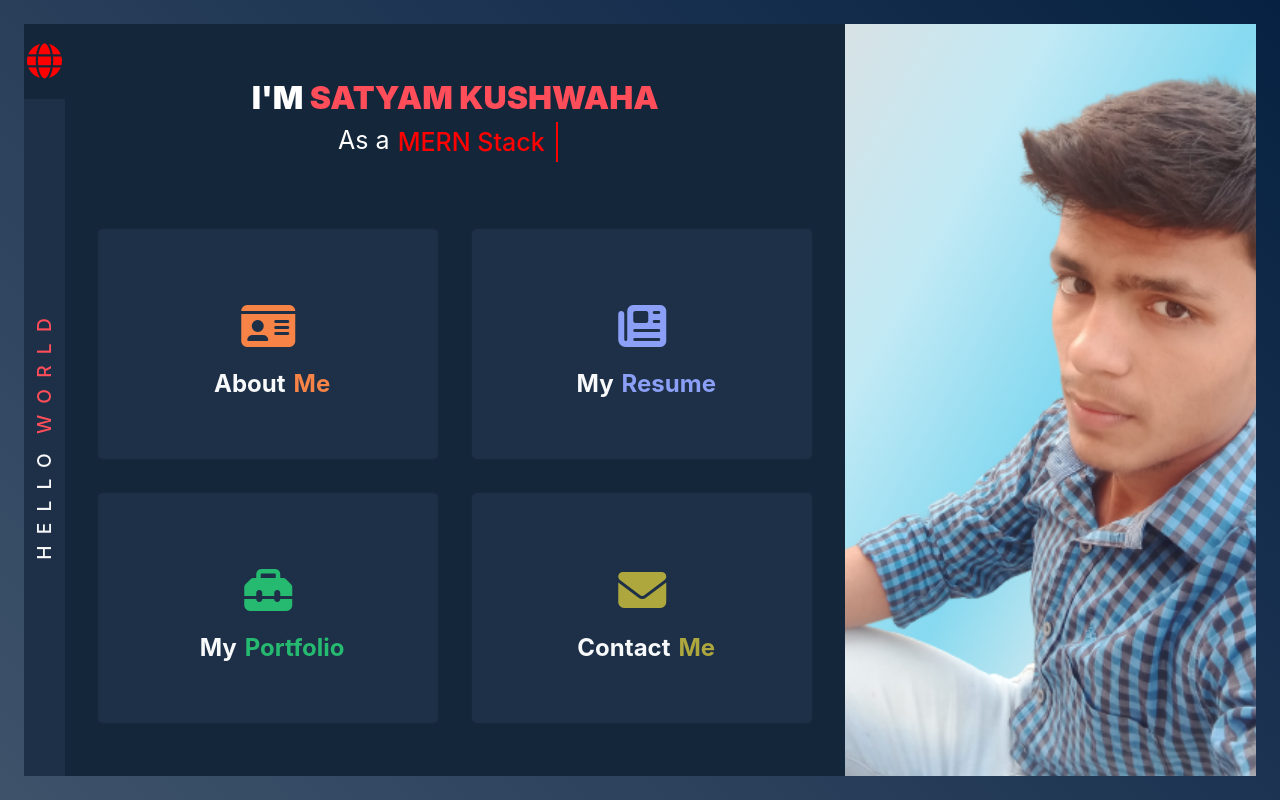
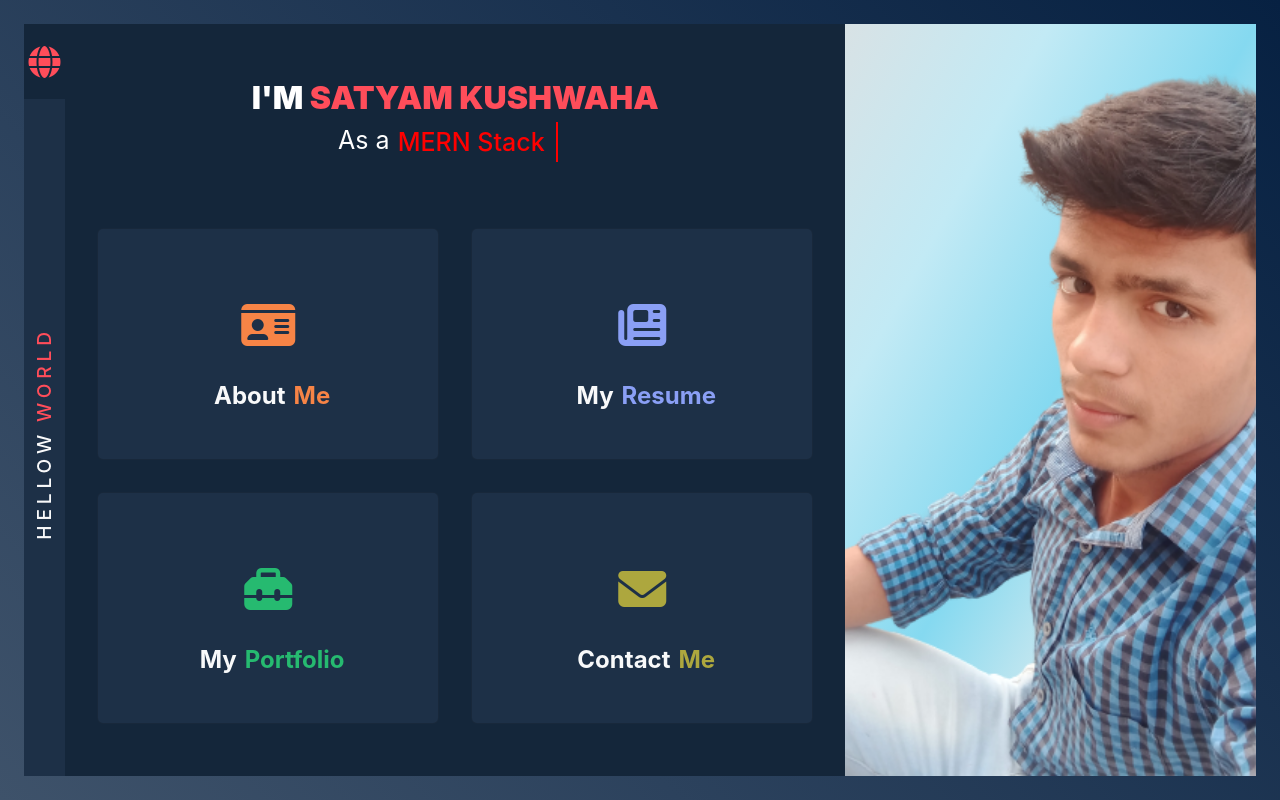
Before and after one commit to satyamkushwaha11/MyPortfolio, a React (Create React App) app: page / in a window 1280 px wide. Built offline with nearby package versions, Linux system fonts and the light colour scheme.

Commit message:
change side bar with card click is done

```diff
--- a/src/App.css
+++ b/src/App.css
@@ -107,9 +107,12 @@
 }
 
 .sideBar_logo {
-  font-size: 35px;
-  color: red;
+  font-size: 32px;
+  /* color: red; */
 
+}
+.sideBar_logo2{
+  font-size: 1.7rem !important;
 }
 
 .sideBar_text_container {
@@ -130,7 +133,7 @@
   text-transform: uppercase;
 
   font-weight: 700;
-  letter-spacing: 0.7em;
+  letter-spacing: 0.3em;
 }
 
 .sideBar_text>div {
--- a/src/App.js
+++ b/src/App.js
@@ -1,17 +1,23 @@
+import React, { createContext, useState } from "react";
+import "./App.css";
+import Layout from "./components/Layout";
+import MainPage from "./pages/MainPage";
 
-import './App.css';
-import Layout from './components/Layout';
-import MainPage from './pages/MainPage';
+export const UserContext = createContext();
 
 function App() {
+  const [color, setColor] = useState("text-red");
+  const [text, setText] = useState("Hellow World");
+  const [icon,setIcon]=useState("")
+
   return (
-    <div className="App p-md-4 p-0">
-     {/* <div className=' h-100 w-100 position-relative  '> */}
-      <Layout>
-        <MainPage></MainPage>
-      </Layout>
-     {/* </div> */}
-    </div>
+    <UserContext.Provider value={{ color, setColor,text, setText,icon,setIcon}}>
+      <div className="App p-md-4 p-0">
+        <Layout>
+          <MainPage></MainPage>
+        </Layout>
+      </div>
+    </UserContext.Provider>
   );
 }
 
--- a/src/components/ContentBox.jsx
+++ b/src/components/ContentBox.jsx
@@ -1,20 +1,30 @@
-import React from 'react'
+import React, { useContext } from 'react'
 import MyText from '../components/Text'
+import { UserContext } from '../App';
+
 
 function ContentBox(props) {
+  const {setColor,setText,setIcon}=useContext(UserContext)
   console.log(props, 'oooooooooooooo');
 
-  const text = props.text
+  const handleChange=()=>{
+    console.log("sdfsad");
+    setColor(props.textColor)
+    setText(props.text)
+    setIcon(props.image)
+  }
+
+  // const text = props.text
   return (
-    <div className=' contentBox col-12 col-md-6 p-3'>
+    <div className=' contentBox col-12 col-md-6 p-3 btn border-0' onClick={handleChange} >
 
       <div className='card contentBox_card  w-100 h-100'>
-        <div className={`contentBox_card_img my-3 ${props.textColor}`}>
+        <div className={`contentBox_card_img my-3 fa-3x ${props.textColor}`}>
           {/* {props.children} */}
           {props.image()}
         </div>
         <div className='contentBox_card_heading'>
-          <MyText textColor={props.textColor} textSize={'1.5rem'} className="fw-bolder">{text}</MyText>
+          <MyText textColor={props.textColor} textSize={'1.5rem'} className="fw-bolder">{props.text}</MyText>
           {/* {text} */}
         </div>
       </div>
--- a/src/components/Icons.jsx
+++ b/src/components/Icons.jsx
@@ -2,25 +2,25 @@ import React from 'react'
 
 export const AboutMeIcon=()=>{
     return(
-        <i class="fas fa-id-card fa-3x"/>
+        <i class="fas fa-id-card "/>
     )
 }
 
 export const MyResumeIcon=()=>{
     return(
-        <i class="fas fa-newspaper fa-3x"/>
+        <i class="fas fa-newspaper "/>
     )
 }
 
 export const MyPortfolioIcon=()=>{
     return(
-        <i class="fas fa-toolbox fa-3x"/>
+        <i class="fas fa-toolbox "/>
     )
 }
 
 export const ContactMeIcon=()=>{
     return(
-        <i class="fas fa-envelope fa-3x"/>
+        <i class="fas fa-envelope "/>
     )
 }
 
@@ -30,3 +30,45 @@ export const ContactMeIcon=()=>{
 //     MyPortfolioIcon,
 //     ContactMeIcon,
 // }
+
+
+
+
+
+// import React, { useContext } from 'react'
+// import { UserContext } from '../App';
+
+// export const AboutMeIcon = (props) => {
+//     const { className } = props
+
+//     return (
+//         <i className={"fas fa-id-card  " + className} />
+//     )
+// }
+
+// export const MyResumeIcon = (props) => {
+//     const { className } = props
+//     return (
+//         <i className={"fas fa-newspaper  " + className} />
+//     )
+// }
+
+// export const MyPortfolioIcon = (props) => {
+//     const { className } = props
+
+//     return (
+
+//         <i className={"fas fa-toolbox   " + className} />
+
+//     )
+// }
+
+// export const ContactMeIcon = (props) => {
+//     const { className } = props
+
+//     return (
+//         // <i className="fas fa-envelope fa-3x"/>
+//         <i className={"fas fa-envelope  " + className} />
+
+//     )
+// }
--- a/src/components/Layout.jsx
+++ b/src/components/Layout.jsx
@@ -1,10 +1,12 @@
 
-import React from 'react'
+// import React, { useContext } from 'react'
 import MyImage from './MyImage'
 import SideBar from './SideBar'
+// import { UserContext } from '../App';
 
 
 function Layout(props) {
+    // const data = useContext(UserContext);
 
     return (
         <div className='d-flex  no-gutters wrapper '>
--- a/src/components/SideBar.jsx
+++ b/src/components/SideBar.jsx
@@ -1,21 +1,26 @@
-import React from 'react'
+import React, { useContext } from 'react'
 import MyText from './Text'
-
+import { UserContext } from '../App';
 function SideBar(props) {
+  const { color, text, icon } = useContext(UserContext)
+  console.log(icon, 'dsadf');
   return (
 
     < >
 
       <div className='sideBar_logo_container'>
-        <i className="fas fa-globe sideBar_logo"></i>
+        {
+          !icon ?
+            <i className={"fas fa-globe sideBar_logo "+color}></i>
+            :
+           <span className={" sideBar_logo "+color}>{icon}</span>
+
+            // <></>
+        }
       </div>
       <div className='sideBar_text_container'>
         <div className='sideBar_text'>
-          {/* <div>
-
-           HELLOW <span>WORLD</span>
-          </div> */}
-          <MyText textColor={'text-red'} textSize={'1.2rem'}>HELLO WORLD</MyText>
+          <MyText textColor={color} textSize={'1.2rem'}>{text}</MyText>
         </div>
       </div>
 
--- a/src/pages/MainPage.jsx
+++ b/src/pages/MainPage.jsx
@@ -53,7 +53,7 @@ function MainPage() {
         <div className='d-flex flex-wrap'>
           {
             cardList.map((item, index) => (
-              <ContentBox key={index} image={() => <item.image />} text={item.text} textColor={item.color} />
+              <ContentBox key={index} image={() => <item.image className=' ' />} text={item.text} textColor={item.color} />
 
             ))
           }
```
